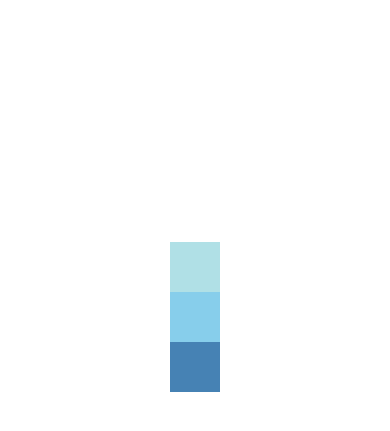
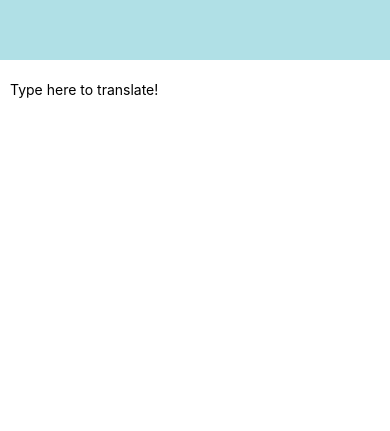
Before and after one commit to karimnot/ReactTesting, a React Native app: screen / in a window 390 px wide. Shown: the part 105-536 px from the top of the page. Built offline with nearby package versions, Linux system fonts and the light colour scheme.

Commit message:
Text Input

```diff
--- a/App.js
+++ b/App.js
@@ -13,6 +13,7 @@
 import LayoutFlexDirection from './components/LayoutFlexDirection';
 import LayoutJustifyContent from './components/LayoutJustifyContent';
 import LayoutAlign from './components/LayoutAlign';
+import TextInput from './components/TextInput';
 
 export default class App extends Component {
   render() {
@@ -29,8 +30,10 @@
         <FlexDimension />
         <LayoutFlexDirection />
         <LayoutJustifyContent />
+        <LayoutAlign />
         */}
-        <LayoutAlign />
+        <View style={{flex:1, backgroundColor: 'powderblue'}}/>
+        <TextInput />
       </View>
     );
   }
--- /dev/null
+++ b/components/TextInput.js
@@ -0,0 +1,28 @@
+import React, {Component} from 'react';
+import {
+	Text,
+	TextInput,
+	View
+} from 'react-native';
+
+export default class PizzaTranslator extends Component {
+	constructor(props){
+		super(props);
+		this.state={text:''};
+	}
+
+	render(){
+		return(
+			<View style={{padding: 10, flex: 4}}>
+				<TextInput
+					style={{height: 40}}
+					placeholder="Type here to translate!"
+					onChangeText={(text)=> this.setState({text})}
+				/>
+				<Text style={{padding: 10, fontSize: 42}}>
+					{this.state.text.split(' ').map((word) => word && '🍕').join(' ')}
+				</Text>
+			</View>
+		);
+	}
+};
```
